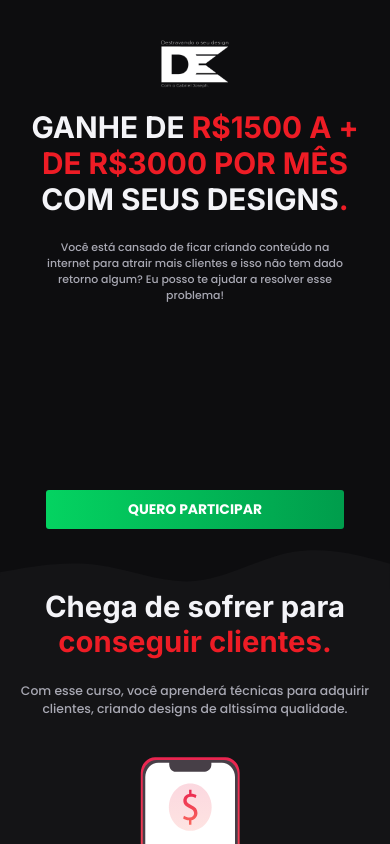
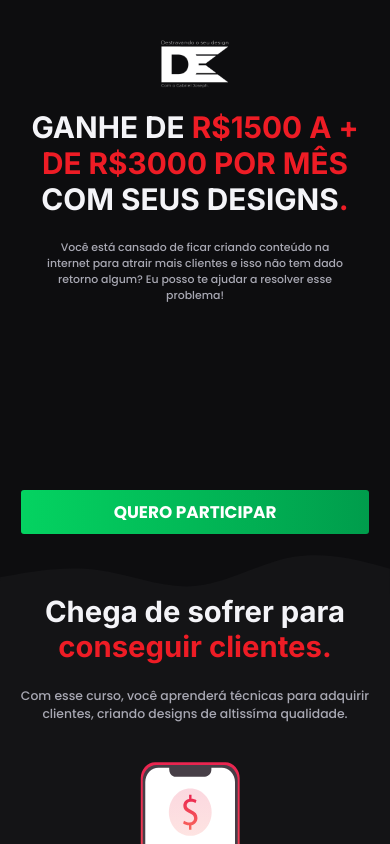
Before and after one commit to gabrieldiasss/freela-destravando-seu-design, a React (Create React App) app: page / in a window 390 px wide. Shown: the top 844 px of the page. Built offline with nearby package versions, Linux system fonts and the light colour scheme.

Commit message:
82 deploy

```diff
--- a/public/index.html
+++ b/public/index.html
@@ -3,7 +3,7 @@
   <head>
     <meta charset="utf-8" />
     <link rel="icon" href="%PUBLIC_URL%/LOGO-HOJE-1.ico" />
-    <meta name="viewport" content="width=750">
+    <meta name="viewport" content="width=800">
     <meta name="theme-color" content="#000000" />
     <meta
       name="description"
--- a/src/App.css
+++ b/src/App.css
@@ -184,14 +184,10 @@ header .logo-design {
         font-size: 45%;
     }
 
-}
-
-@media(max-width: 798px) {
-
     .primeiro-button{
-        width: 60rem;
-        height: 8rem;
-        font-size: 2.8rem;
+        width: 70rem;
+        height: 9rem;
+        font-size: 3.4rem;
     }
 
 }
--- a/src/components/exemplo.css
+++ b/src/components/exemplo.css
@@ -4,7 +4,7 @@
     background-color: #141416;
 }
 
-.primeiro-button-exemplo {
+.primeiro-button-exemplo{
     font-size: 1.8rem;
     font-family: Poppins;
     font-weight: 800;
@@ -51,6 +51,7 @@
     max-width: 850px;
     margin: 0 auto;
     margin-bottom: 9rem;
+    width: 90%;
 }
 
 .pageExemplos header small {
@@ -131,11 +132,11 @@ svg.MuiSvgIcon-root {
     }
 }
 
-@media(max-width: 798px) {
-    .primeiro-button-exemplo {
-        width: 60rem;
-        height: 8rem;
-        font-size: 2.8rem;
+@media(max-width: 800px) {
+    .primeiro-button-exemplo{
+        width: 70rem;
+        height: 9rem;
+        font-size: 3.4rem;
     }
 }
 
--- a/src/components/vouAprender.css
+++ b/src/components/vouAprender.css
@@ -266,9 +266,9 @@
 @media(max-width: 800px) {
 
     .primeiro-button-vouAprender{
-        width: 60rem;
-        height: 8rem;
-        font-size: 2.8rem;
+        width: 70rem;
+        height: 9rem;
+        font-size: 3.4rem;
     }
 }
 
```
Also changed, not shown: 1 other file (tests, documents, lock files or other folders).
